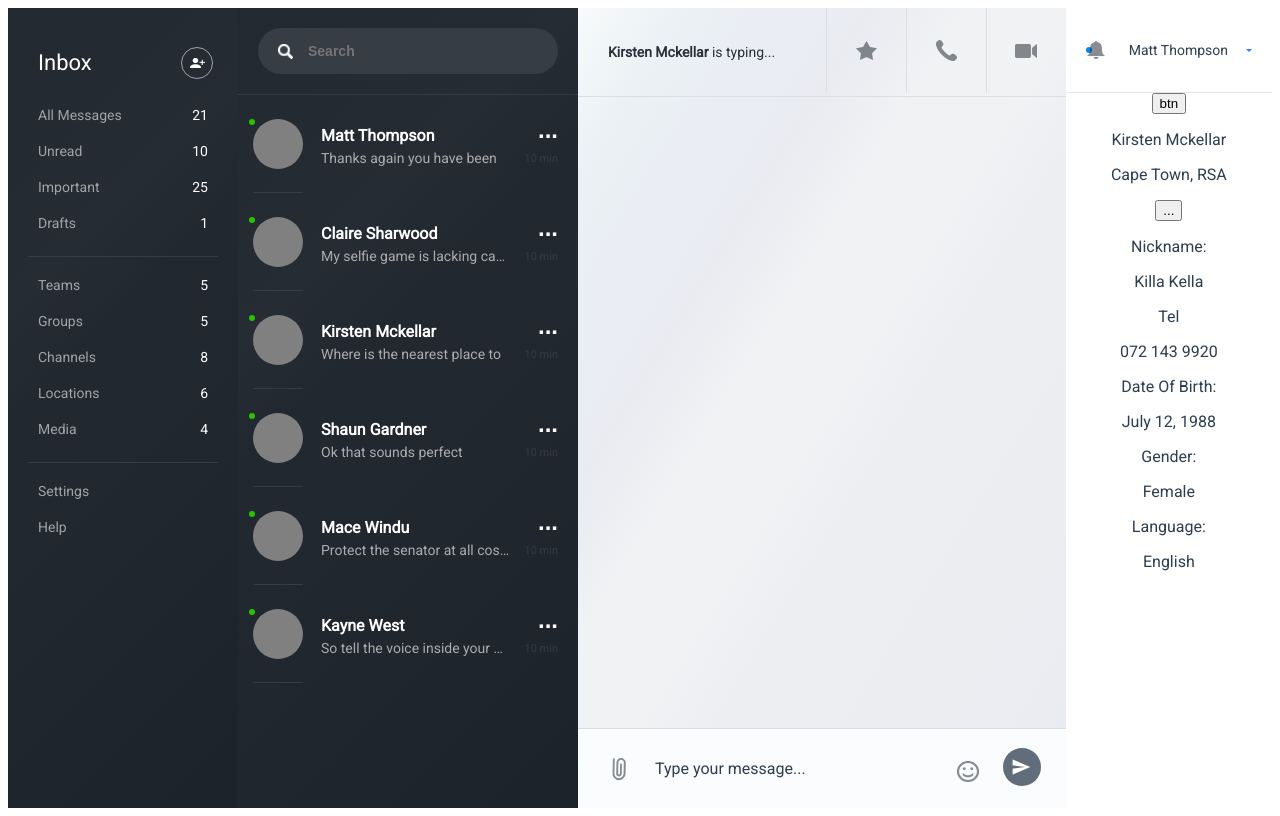
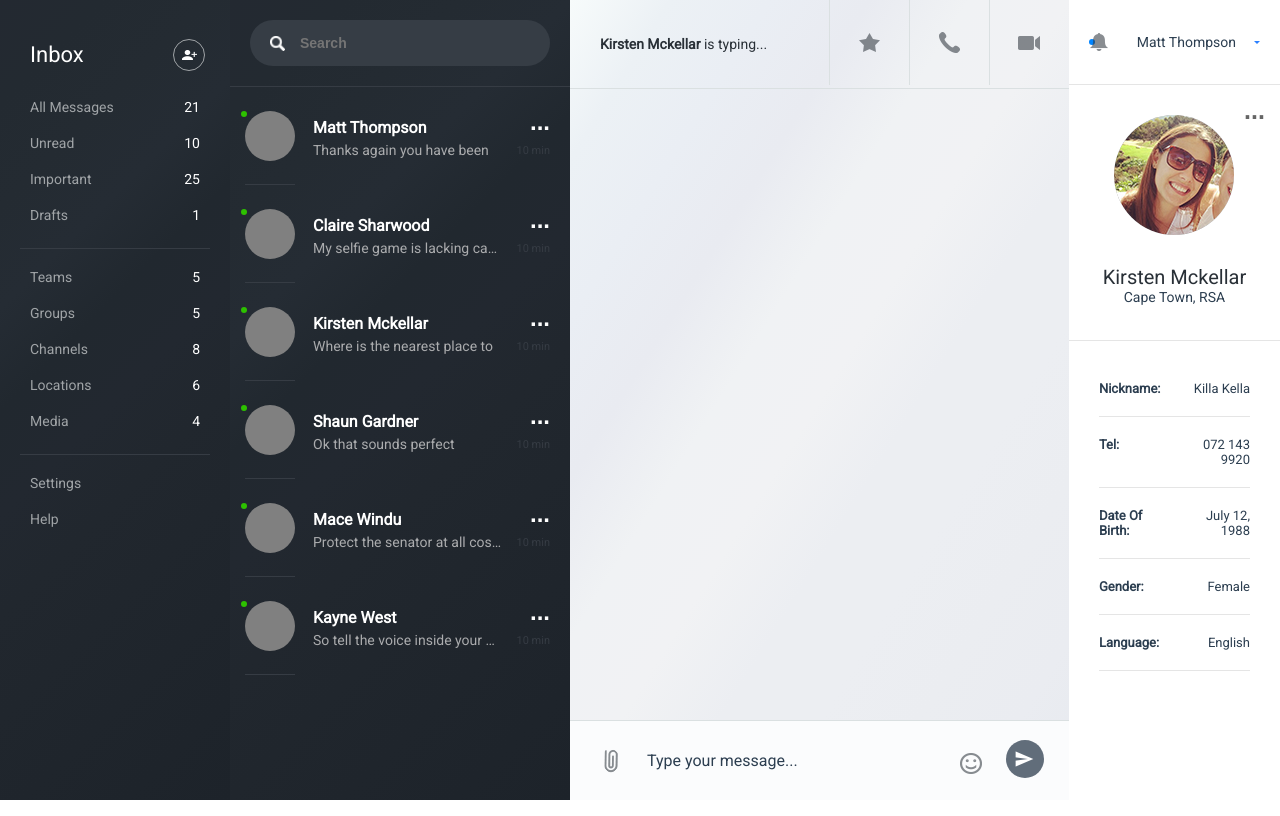
Before and after one commit to IrinaFitas/chat, a Vue app: page / in a window 1280 px wide. Built offline with nearby package versions, Linux system fonts and the light colour scheme.

Commit message:
Stylized userProfile

```diff
--- a/src/App.vue
+++ b/src/App.vue
@@ -22,6 +22,9 @@ export default {
 }
 </script>
 <style lang="scss">
+body {
+	margin: 0;
+}
 #app {
 	display: flex;
 	height: 100vh;
--- a/src/components/UserProfile.vue
+++ b/src/components/UserProfile.vue
@@ -7,34 +7,35 @@
         </header>
 
         <div class="user-profile">
-            <button>btn</button>
-            <div>
+            <div class="photo-container">
+                <button>...</button>
                 <div class="photo"></div>
-                <p>Kirsten Mckellar</p>
+            </div>
+            <div class="user-profile-name">
+                <p class="name">Kirsten Mckellar</p>
                 <p>Cape Town, RSA</p>
             </div>
-            <button>...</button>
         </div>
 
         <div class="user-details">
-            <div>
-                <p>Nickname:</p>
+            <div class="user-details-field">
+                <p class="field-name">Nickname:</p>
                 <p>Killa Kella</p>
             </div>
-            <div>
-                <p>Tel</p>
+            <div class="user-details-field">
+                <p class="field-name">Tel:</p>
                 <p>072 143 9920</p>
             </div>
-            <div>
-                <p>Date Of Birth:</p>
+            <div class="user-details-field">
+                <p class="field-name">Date Of Birth:</p>
                 <p>July 12, 1988</p>
             </div>
-            <div>
-                <p>Gender:</p>
+            <div class="user-details-field">
+                <p class="field-name">Gender:</p>
                 <p>Female</p>
             </div>
-            <div>
-                <p>Language:</p>
+            <div class="user-details-field">
+                <p class="field-name">Language:</p>
                 <p>English</p>
             </div>
         </div>
@@ -50,6 +51,7 @@ export default {
 <style lang="scss" scoped>
     .container {
         width: 275px;
+        box-sizing: border-box;
         background-color: #ffffff;
 
         header {
@@ -92,5 +94,70 @@ export default {
                 border-color: #2b80ff transparent transparent transparent;
             }
         }
+
+        .user-profile {
+            border-bottom: 1px solid #e5e5e5;
+            padding-bottom: 35px;
+
+            .photo-container {
+                overflow: hidden;
+            }
+
+            .photo {
+                width: 120px;
+                height: 120px;
+                margin: 30px auto;
+                border-radius: 50%;
+                background: url("../images/photo.png") no-repeat center grey;
+            }
+
+            button {
+                float: right;
+                width: 22px;
+                height: 10px;
+                margin: 10px 20px 0 0;
+                font-size: 25px;
+                font-weight: bold;
+                color: #666666;
+                background-color: transparent;
+                border: none;
+
+            }
+
+            .user-profile-name {
+                text-align: center;
+
+                p {
+                    margin: 0;
+                    font-size: 14px;
+                }
+                .name {
+                    color: #293037;
+                    font-size: 20px;
+                }
+            }
+        }
+
+        .user-details {
+            margin: 20px 30px 20px 30px;
+            .user-details-field {
+                display: flex;
+                padding-top: 20px;
+                padding-bottom: 20px;
+                font-size: 13px;
+                border-bottom: 1px solid #e5e5e5;
+            }
+
+            p {
+                flex-basis: 50%;
+                text-align: right;
+                margin: 0;
+            }
+
+            .field-name {
+                font-weight: bold;
+                text-align: left;
+            }
+        }
     }
 </style>
```
Also changed, not shown: public/index.html (line endings or trailing spaces), src/images/photo.png (added).
